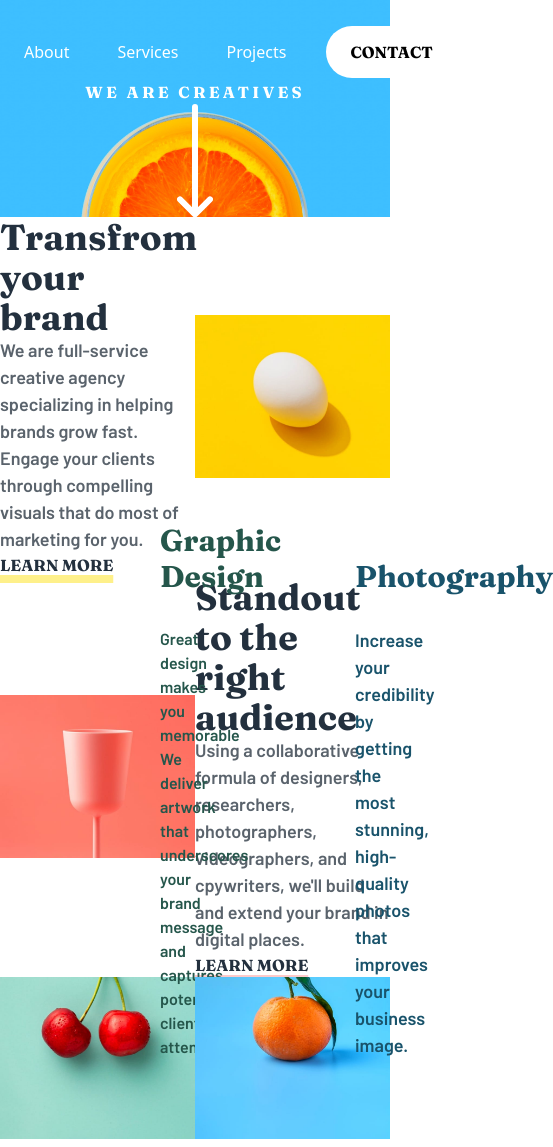
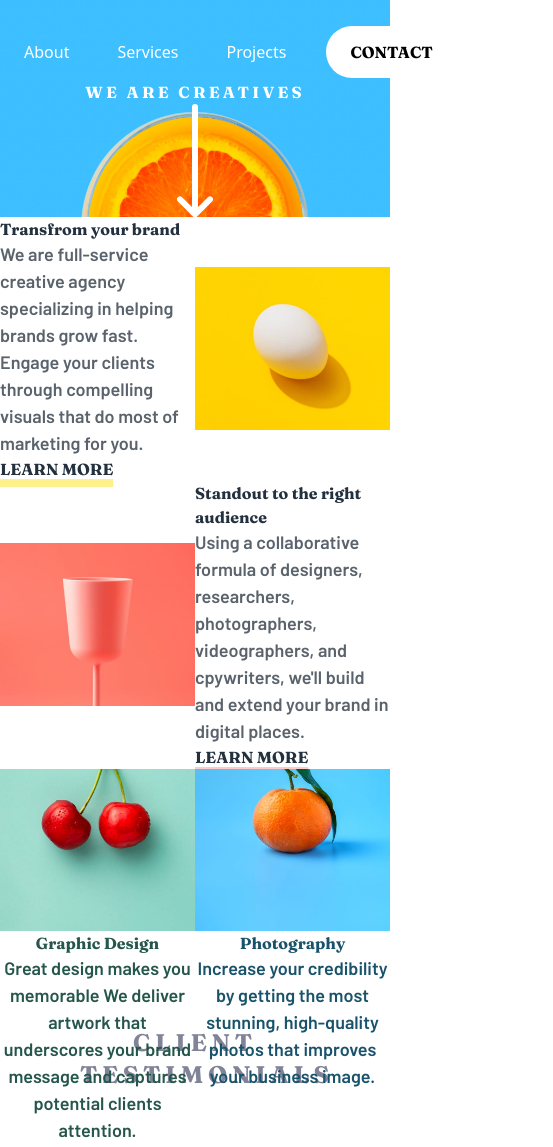
Before and after one commit to snabilahn/Sunnyside-agency-landing-page-challenge, a website: page src/index.html in a window 390 px wide. Shown: the top 1147 px of the page, 553 px wide, since content can reach past the window. Drawn offline with Linux system fonts and the light colour scheme.

Commit message:
adding responsive for tablet
adding tailwind CSS for tablet's screen size

```diff
--- a/src/index.html
+++ b/src/index.html
@@ -4,12 +4,16 @@
     <meta charset="UTF-8">
     <meta http-equiv="X-UA-Compatible" content="IE=edge">
     <meta name="viewport" content="width=device-width, initial-scale=1.0">
+    <!-- favicon -->
+    <link rel="shortcut icon" type="image/jpg/png" href="/assets/favicon-32x32.png">
+
     <link rel="preconnect" href="https://fonts.googleapis.com">
     <link rel="preconnect" href="https://fonts.gstatic.com" crossorigin>
     <link href="https://fonts.googleapis.com/css2?family=Fraunces:wght@700;900&family=Poppins:wght@400;500;700&display=swap" rel="stylesheet">
     <link href="https://fonts.googleapis.com/css2?family=Barlow:wght@600;800&display=swap" rel="stylesheet">
     <script src="https://kit.fontawesome.com/08266d53b0.js" crossorigin="anonymous"></script>
     <link rel="stylesheet" href="/dist/output.css">
+    <script src="/src/javascript.js"></script>
     <title>sunnyside</title>
 </head>
 <body>
@@ -17,46 +21,60 @@
     <div class="top-wrapper">
         <img src="/assets/desktop/image-header.jpg" class="relative" alt="">
 
-        <div class="container absolute inset-x-0 top-0 mx-auto mt-10">
-            <navbar class="flex justify-between items-center">
+        <div class="container absolute inset-x-0 top-0 mx-auto mt-10 md:px-8 laptop:px-0">
+            <navbar class="flex justify-between items-center laptop:px-4">
                 <div>
-                    <img src="../assets/logo.svg" class="w-40" alt="logo">
+                    <img src="../assets/logo.svg" class="md:w-36 laptop:w-40" alt="logo">
                 </div>
+
                 <ul class="flex">
                     <li>
-                        <a href="#" class="px-6 py-2 text-white text-base">About</a>
+                        <a href="#" class="px-6 py-2 text-white text-base">
+                            About
+                        </a>
                     </li>
                     <li>
-                        <a href="#" class="px-6 py-2 text-white text-base">Services</a>
+                        <a href="#" class="px-6 py-2 text-white text-base">
+                            Services
+                        </a>
                     </li>
                     <li>
-                        <a href="#" class="px-6 py-2 text-white text-base">Projects</a>
+                        <a href="#" class="px-6 py-2 text-white text-base">
+                            Projects
+                        </a>
                     </li>
                     <li>
-                        <a href="#" class="px-6 py-4 mx-4 bg-white rounded-full font-fraunces hover:text-white hover:bg-sky-300">CONTACT</a>
+                        <a href="#" class="px-6 py-4 mx-4 bg-white rounded-full font-fraunces hover:text-white hover:bg-sky-300">
+                            CONTACT
+                        </a>
                     </li>
                 </ul>
             </navbar>
         </div>
 
-        <div class="absolute mt-20 inset-x-0 top-20">
-            <h1 class="text-white text-center text-5xl font-fraunces tracking-widest">
+        <!-- TOP-HERO -->
+        <div class="absolute inset-x-0 top-20 md:mt-16 md:shrink-0 laptop:mt-20">
+            <h1 class="text-white text-center font-fraunces tracking-widest md:text-3xl laptop:text-5xl">
                 WE ARE CREATIVES
             </h1>
-            <img src="/assets/icon-arrow-down.svg" class="mx-auto mt-32" alt="arrow-down">
+            <img src="/assets/icon-arrow-down.svg" class="mx-auto md:mt-8 md:w-5 laptop:mt-28 laptop:w-10" alt="arrow-down">
         </div>
     </div>
 
+    <!-- CONTENT 1 -->
     <div class="content-wrapper flex items-center">
-        <div class="w-1/2 px-36">
-            <h2 class="font-fraunces text-4xl mb-7 text-verydark-greyblue" >Transfrom your brand</h2>
-            <p class="mb-7 text-verydarkgrayish-blue font-barlow" style="font-size: 18px;">
+        <div class="w-1/2 md:px-14 laptop:px-36">
+            <h2 class="font-fraunces text-verydark-greyblue md:text-2xl md:mb-3 laptop:text-4xl laptop:mb-7">
+                Transfrom your brand
+            </h2>
+            <p class="text-verydarkgrayish-blue font-barlow md:text-xs md:mb-3 laptop:mb-7 laptop:text-base" style="font-size: 18px;">
                 We are full-service creative agency specializing in helping brands grow fast.
                 Engage your clients through compelling visuals that do most of marketing for you.
             </p>
-            <a class="font-fraunces text-verydark-greyblue text-lg underline decoration-yellow-200 decoration-8 hover:decoration-yellow-400"
+            <a class="font-fraunces text-verydark-greyblue underline decoration-yellow-200 decoration-8 hover:decoration-yellow-400 md:text-base laptop:text-lg"
             href="#">LEARN MORE</a>
         </div>
+
         <div class="w-1/2">
             <img src="/assets/desktop/image-transform.jpg" alt="">
         </div>
@@ -66,65 +84,97 @@
         <div class="w-1/2">
             <img src="/assets/desktop/image-stand-out.jpg" alt="">
         </div>
-        <div class="w-1/2 px-36">
-            <h2 class="font-fraunces text-4xl mb-7 text-verydark-greyblue" >Standout to the right audience</h2>
-            <p class="mb-7 text-verydarkgrayish-blue font-barlow" style="font-size: 18px;">
+
+        <div class="w-1/2 md:px-14 laptop:px-36">
+            <h2 class="font-fraunces text-verydark-greyblue md:text-2xl md:mb-3 laptop:text-4xl laptop:mb-7">
+                Standout to the right audience
+            </h2>
+            <p class="text-verydarkgrayish-blue font-barlow md:text-xs md:mb-3 laptop:mb-7 laptop:text-base" style="font-size: 18px;">
                 Using a collaborative formula of designers, researchers, photographers, videographers, and cpywriters, we'll build and extend your brand in digital places.
             </p>
-            <a class="font-fraunces text-verydark-greyblue text-lg underline decoration-red-200 decoration-8 hover:decoration-red-400"
+            <a class="font-fraunces text-verydark-greyblue underline decoration-red-200 decoration-8 hover:decoration-red-400 md:text-base laptop:text-lg"
             href="#">LEARN MORE</a>
         </div>
     </div>
 
+    <!-- CONTENT 2 -->
     <div class="content-wrapper flex items-center">
         <div class="w-1/2 relative">
             <img src="/assets/desktop/image-graphic-design.jpg" alt="graphic-design">
-            <div class="content-text w-full absolute bottom-20 py-38 px-40 text-center">
-                <h3 class="font-fraunces text-des-cyan text-3xl mb-8">Graphic Design</h3>
-                <p class="font-barlow text-des-cyan">Great design makes you memorable We deliver artwork that underscores your brand message and captures potential clients attention.</p>
+
+            <div class="content-text w-full absolute text-center md:px-14 md:py-0.5 md:bottom-5 laptop:px-36 laptop:py-38 laptop:bottom-20">
+                <h3 class="font-fraunces text-des-cyan md:text-2xl md:mb-3 laptop:text-3xl laptop:mb-8">
+                    Graphic Design
+                </h3>
+                <p class="font-barlow text-des-cyan md:text-xs md:mb-3 laptop:text-base" style="font-size: 18px;">
+                    Great design makes you memorable We deliver artwork that underscores your brand message and captures potential clients attention.
+                </p>
             </div>
         </div>
+
         <div class="w-1/2 relative">
             <img src="/assets/desktop/image-photography.jpg" alt="Photography">
-            <div class="content-text w-full absolute bottom-20 py-38 px-40 text-center">
-                <h3 class="font-fraunces text-dark-blue text-3xl mb-8">Photography</h3>
-                <p class="font-barlow text-dark-blue" style="font-size: 18px;">Increase your credibility by getting the most stunning, high-quality photos that improves your business image.</p>
+
+            <div class="content-text w-full absolute text-center md:px-14 md:py-0.5 md:bottom-5 laptop:px-36 laptop:py-38 laptop:bottom-20">
+                <h3 class="font-fraunces text-dark-blue md:text-2xl md:mb-3 laptop:text-3xl laptop:mb-8">
+                    Photography
+                </h3>
+                <p class="font-barlow text-dark-blue md:text-xs md:mb-3 laptop:text-base" style="font-size: 18px;">
+                    Increase your credibility by getting the most stunning, high-quality photos that improves your business image.
+                </p>
             </div>
         </div>
     </div>
 
+    <!-- TESTIMONIALS -->
     <div class="testimonials p-20">
         <div class="container mx-auto mt-4">
-            <h3 class="text-center font-fraunces text-2xl text-darkgrayish-blue mb-20 tracking-widest">CLIENT TESTIMONIALS</h3>
+            <!-- title -->
+            <h3 class="text-center font-fraunces text-2xl text-darkgrayish-blue mb-20 tracking-widest">
+                CLIENT TESTIMONIALS
+            </h3>
 
+            <!-- content testimonials -->
             <div class="card-tetimonials flex">
+                <!-- testimonial-1 -->
                 <div class="card-testimonial text-center p-4">
                     <div class="testimonial-content">
                         <img class="mx-auto rounded-full w-24 mb-10" src="/assets/image-emily.jpg" alt="emily">
-                        <p class="font-barlow text-verydarkgrayish-blue" style="font-size: 18px;">We put our trust in Sunnyside and they delivered, making sure our needs were met and deadlines were always hit.</p>
+                        <p class="font-barlow text-verydarkgrayish-blue" style="font-size: 18px;">
+                            We put our trust in Sunnyside and they delivered, making sure our needs were met and deadlines were always hit.
+                        </p>
                     </div>
+
                     <div class="testimonial-name mt-10">
                         <h2 class="font-fraunces text-verydark-greyblue">Emily R.</h2>
                         <p class="font-barlow mt-4 text-grayish-blue">Marketing Director</p>
                     </div>
                 </div>
 
+                <!-- testimonial-2 -->
                 <div class="card-testimonial text-center p-4">
                     <div class="testimonial-content">
                         <img class="mx-auto rounded-full w-24 mb-10" src="/assets/image-thomas.jpg" alt="thomas">
-                        <p class="font-barlow text-verydarkgrayish-blue" style="font-size: 18px;">Sunnyside's enthusiasion coupled with their keen interest in our brand's success made it a satisfying and enjoyable experince.</p>
+                        <p class="font-barlow text-verydarkgrayish-blue" style="font-size: 18px;">
+                            Sunnyside's enthusiasion coupled with their keen interest in our brand's success made it a satisfying and enjoyable experince.
+                        </p>
                     </div>
+
                     <div class="testimonial-name mt-10">
                         <h2 class="font-fraunces text-verydark-greyblue">Thomas S.</h2>
                         <p class="font-barlow mt-4 text-grayish-blue">Chief Operating Officer</p>
                     </div>
                 </div>
 
+                <!-- testimonial-3 -->
                 <div class="card-testimonial text-center p-4">
                     <div class="testimonial-content">
                         <img class="mx-auto rounded-full w-24 mb-10" src="/assets/image-jennie.jpg" alt="jennie">
-                        <p class="font-barlow text-verydarkgrayish-blue" style="font-size: 18px;" >Incredible end result! Our sales increased over 400% when we worked with Sunnyside. Highl recomended!</p>
+                        <p class="font-barlow text-verydarkgrayish-blue" style="font-size: 18px;">
+                            Incredible end result! Our sales increased over 400% when we worked with Sunnyside. Highl recomended!
+                        </p>
                     </div>
+
                     <div class="testimonial-name mt-10">
                         <h2 class="font-fraunces text-verydark-greyblue">Jennie F.</h2>
                         <p class="font-barlow mt-4 text-grayish-blue">Business Owner</p>
@@ -134,6 +184,7 @@
         </div>
     </div>
 
+    <!-- IMG-FOOTER -->
     <div class="img-footer flex">
         <div class="w-1/4">
             <img src="/assets/desktop/image-gallery-milkbottles.jpg" alt="milkbottles">
@@ -149,6 +200,7 @@
         </div>
     </div>
 
+    <!-- FOOTER -->
     <div class="footer p-10 text-center bg-cyan-bgfooter">
         <div class="container mx-auto mt-4">
             <h4 class="font-barlow text-des-cyan text-4xl" style="font-weight:800;">sunnyside</h4>
@@ -165,5 +217,6 @@
             </div>
         </div>
     </div>
+
 </body>
 </html>
```
